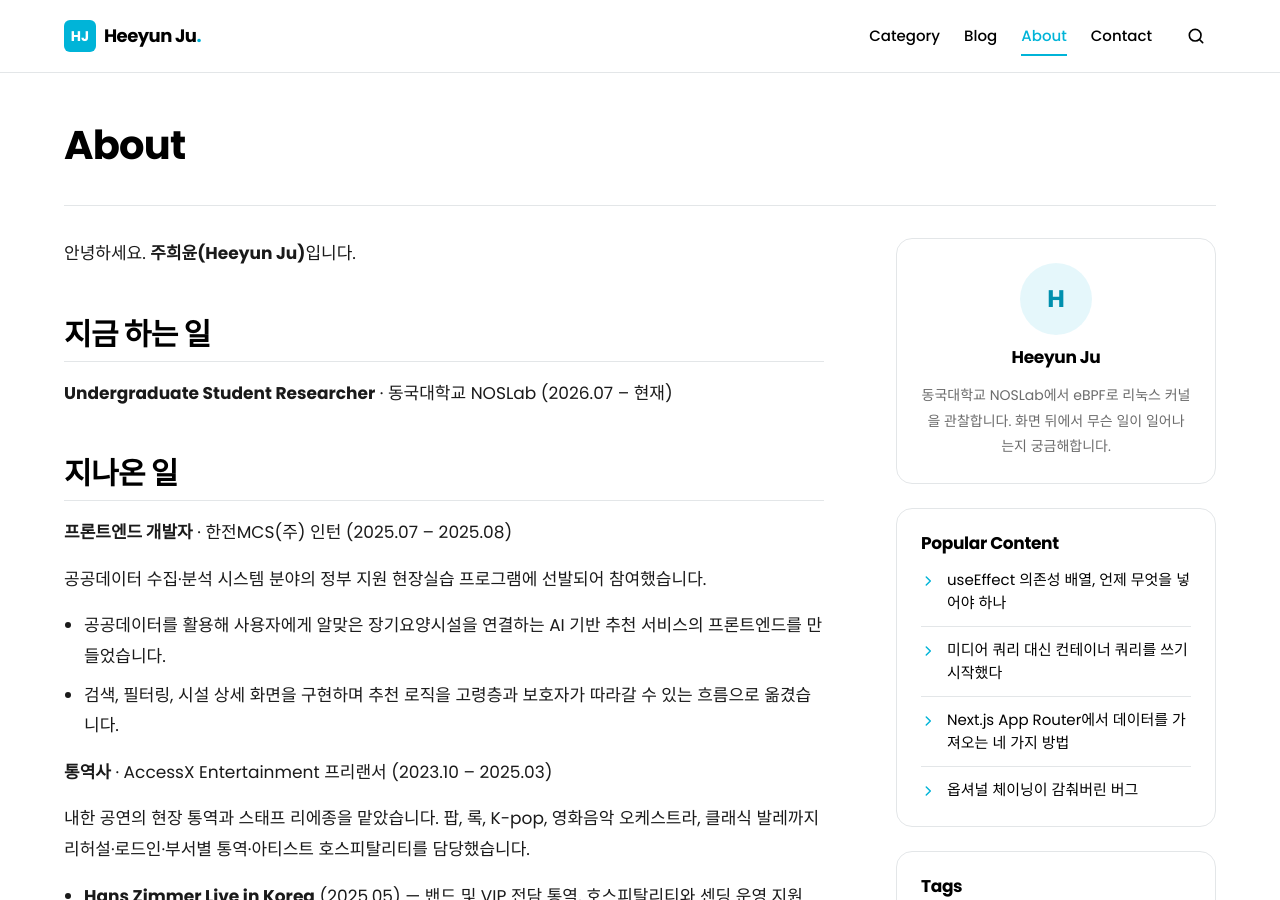
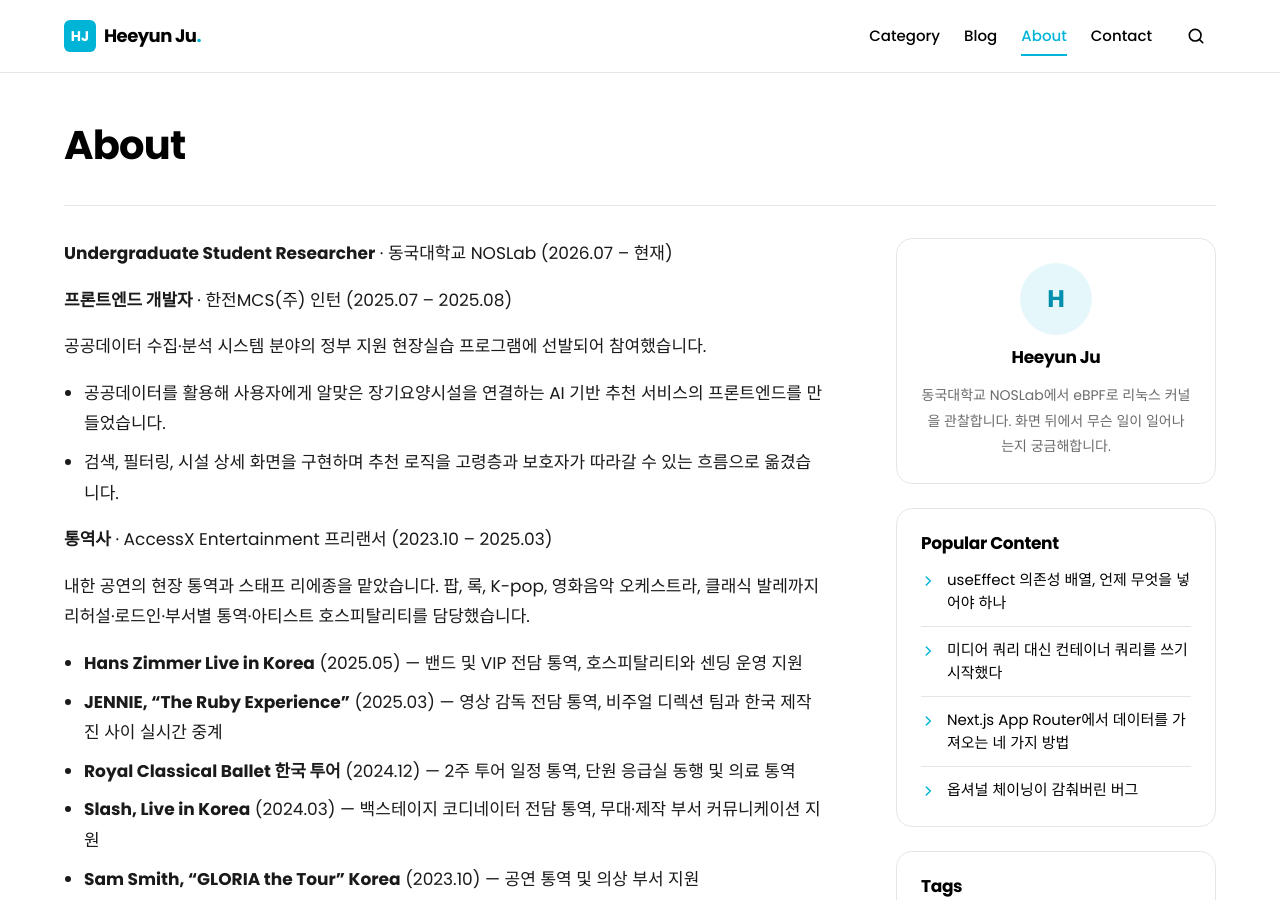
Before and after one commit to gmldbs3104/gmldbs3104.github.io, a Jekyll site: the page built from about.md, in a window 1280 px wide and 900 px high. Built offline with Jekyll 4.4.1, drawn with Linux system fonts in a browser that asks for light colours; some web fonts are replaced.

Commit message:
Update about.md

```diff
--- a/about.md
+++ b/about.md
@@ -6,13 +6,7 @@ permalink: /about/
 description: "Heeyun Ju — 운영체제 연구, 프론트엔드 개발, 통역"
 ---
 
-안녕하세요. **주희윤(Heeyun Ju)**입니다.
-
-## 지금 하는 일
-
 **Undergraduate Student Researcher** · 동국대학교 NOSLab (2026.07 – 현재)
-
-## 지나온 일
 
 **프론트엔드 개발자** · 한전MCS(주) 인턴 (2025.07 – 2025.08)
 
```
